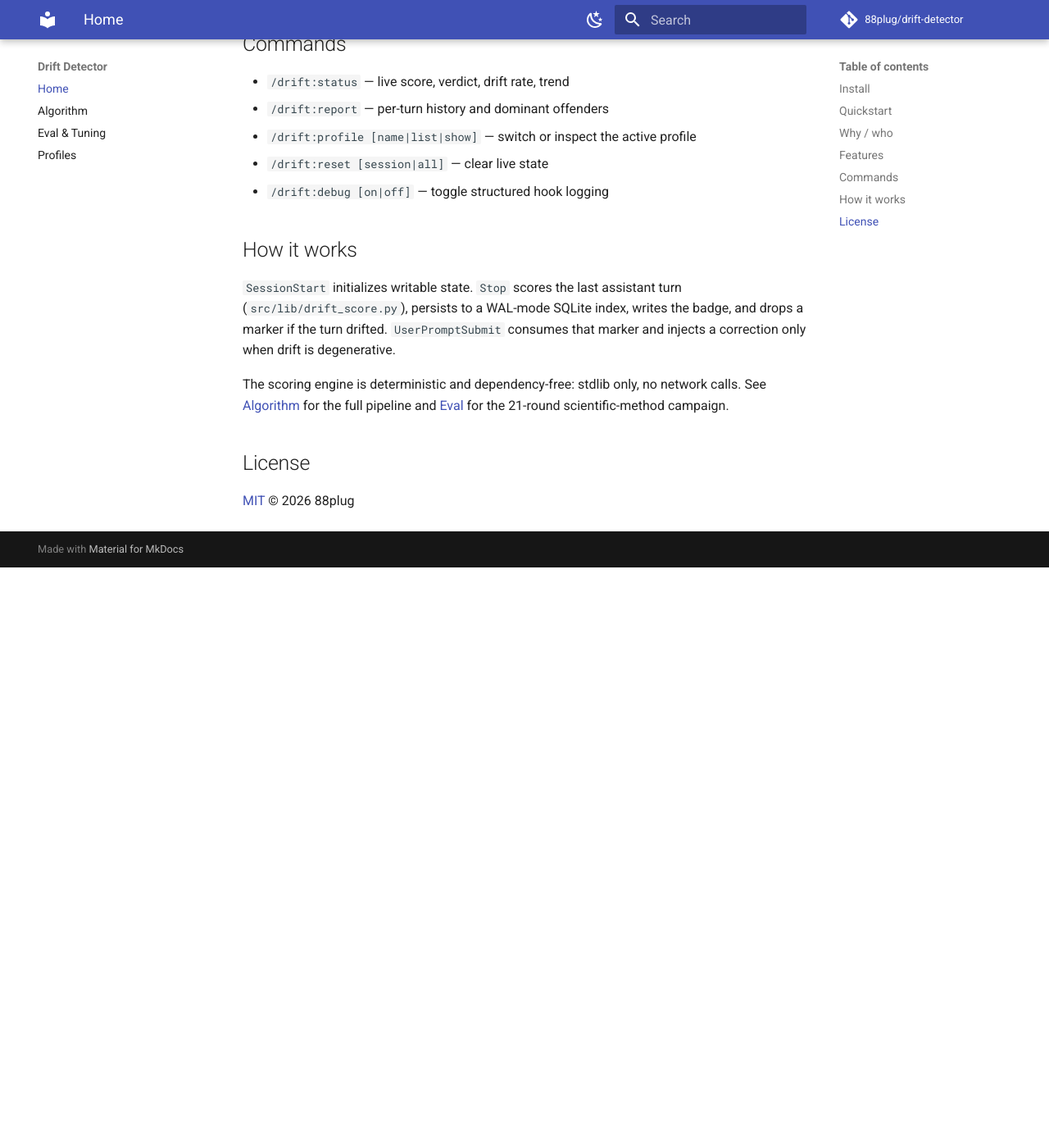
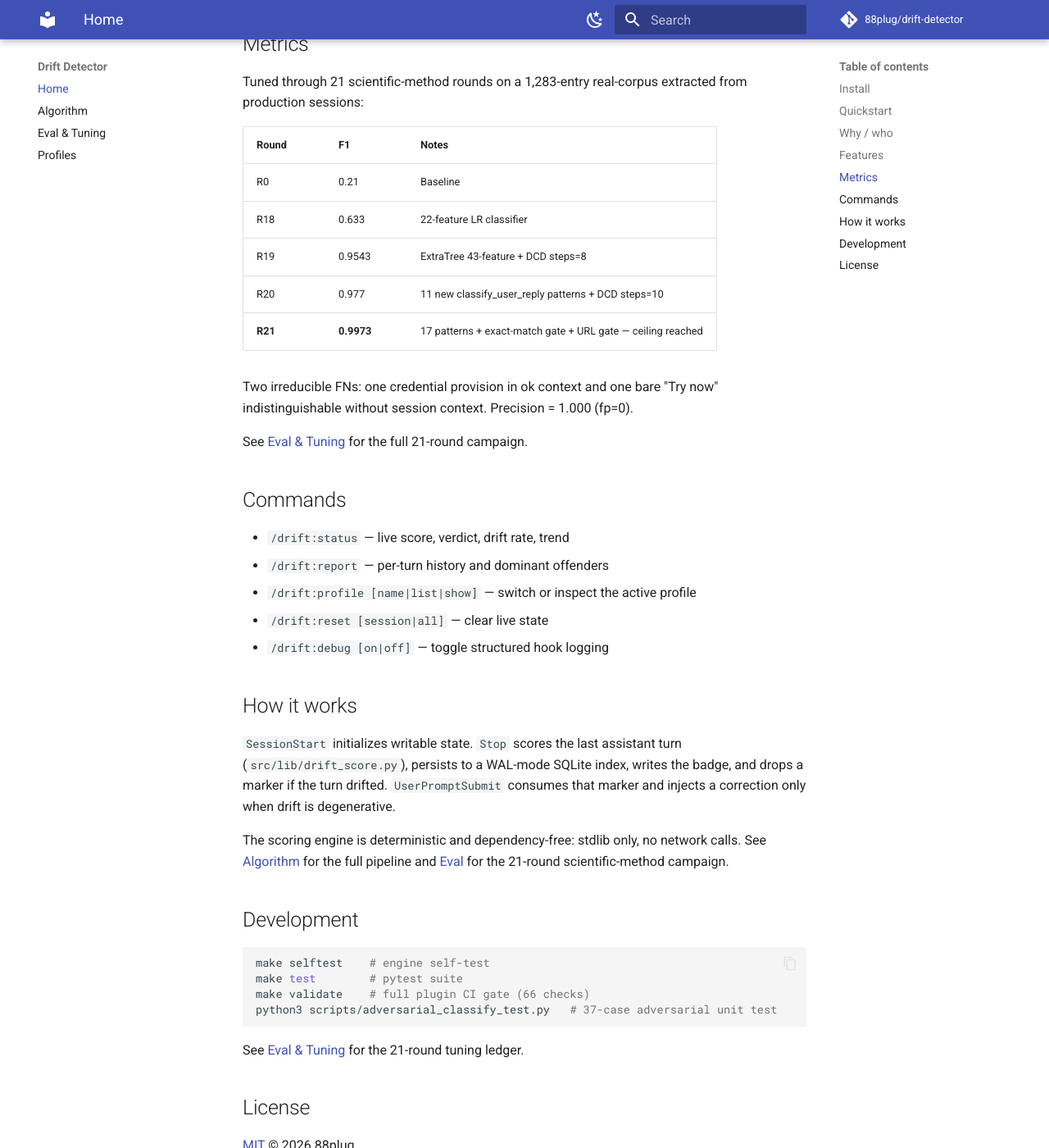
Before and after one commit to 88plug/drift-detector, an MkDocs documentation site: the page built from docs/index.md, in a window 1280 px wide and 1400 px high, scrolled down 1612 px. Shown: the whole window at 82% size. Built offline with MkDocs 1.6.1 and Material for MkDocs 9.7.7, drawn with Linux system fonts in a browser that asks for light colours; comment, search, counter and statistics services are not loaded; before the commit the page ends 2304 px from its top, so only the background shows below that.

Commit message:
docs: add Metrics and Development sections to home page
Mirrors the README layout — both sections were present in README.md but
missing from the docs site landing page.

Co-Authored-By: Claude Sonnet 4.6 <noreply@anthropic.com>

````diff
--- a/docs/index.md
+++ b/docs/index.md
@@ -58,6 +58,24 @@ number you can see and act on.
 | MCP tools | `drift_status`, `drift_recent`, `drift_explain` (read-only) |
 | Commands | `/drift:status`, `report`, `profile`, `reset`, `debug` |
 
+## Metrics
+
+Tuned through 21 scientific-method rounds on a 1,283-entry real-corpus extracted
+from production sessions:
+
+| Round | F1 | Notes |
+|-------|----|-------|
+| R0 | 0.21 | Baseline |
+| R18 | 0.633 | 22-feature LR classifier |
+| R19 | 0.9543 | ExtraTree 43-feature + DCD steps=8 |
+| R20 | 0.977 | 11 new classify\_user\_reply patterns + DCD steps=10 |
+| **R21** | **0.9973** | 17 patterns + exact-match gate + URL gate — ceiling reached |
+
+Two irreducible FNs: one credential provision in ok context and one bare
+"Try now" indistinguishable without session context. Precision = 1.000 (fp=0).
+
+See [Eval & Tuning](eval.md) for the full 21-round campaign.
+
 ## Commands
 
 - `/drift:status` — live score, verdict, drift rate, trend
@@ -77,6 +95,17 @@ The scoring engine is deterministic and dependency-free: stdlib only, no network
 calls. See [Algorithm](algorithm.md) for the full pipeline and [Eval](eval.md)
 for the 21-round scientific-method campaign.
 
+## Development
+
+```bash
+make selftest    # engine self-test
+make test        # pytest suite
+make validate    # full plugin CI gate (66 checks)
+python3 scripts/adversarial_classify_test.py   # 37-case adversarial unit test
+```
+
+See [Eval & Tuning](eval.md) for the 21-round tuning ledger.
+
 ## License
 
 [MIT](https://github.com/88plug/drift-detector/blob/master/LICENSE) © 2026 88plug
````
